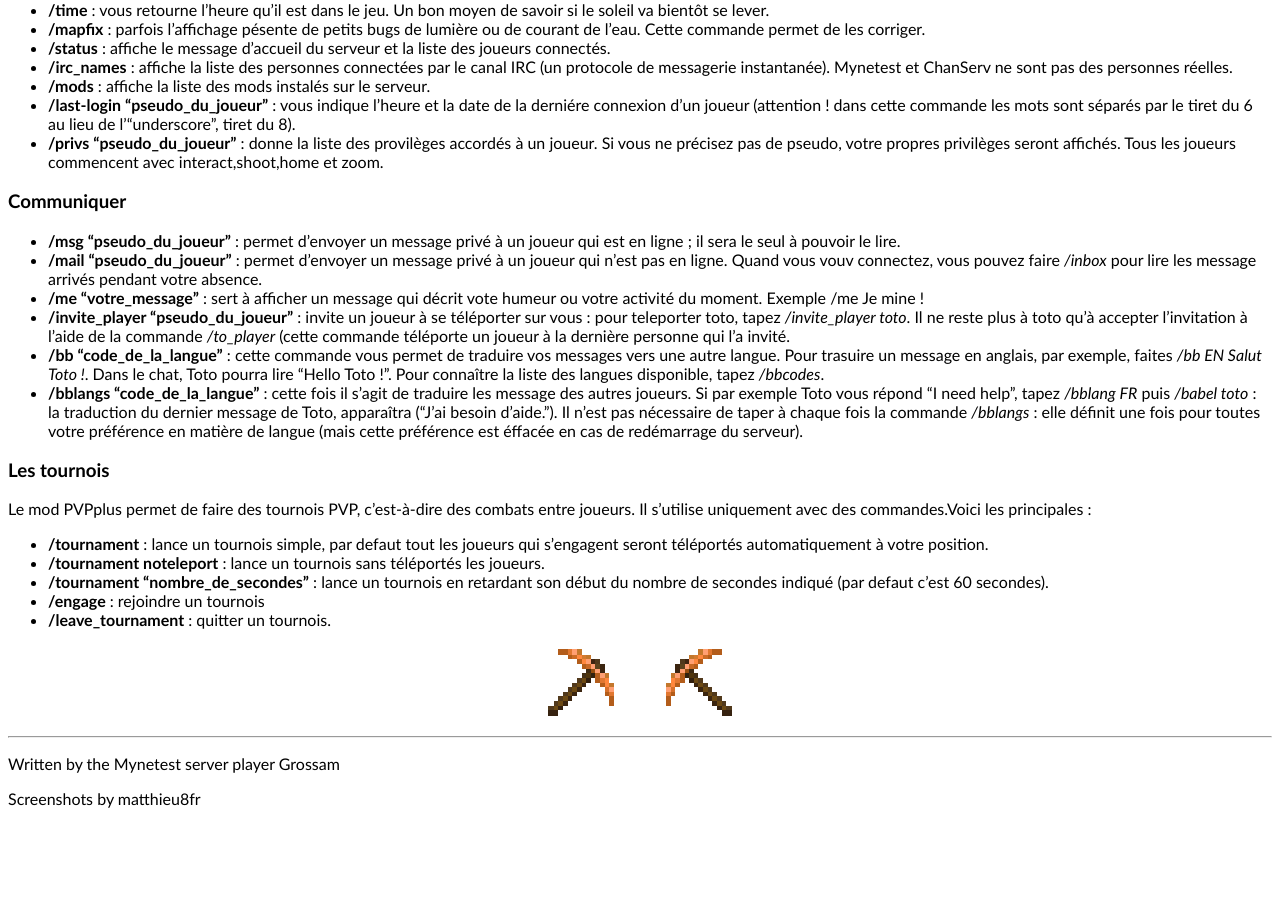
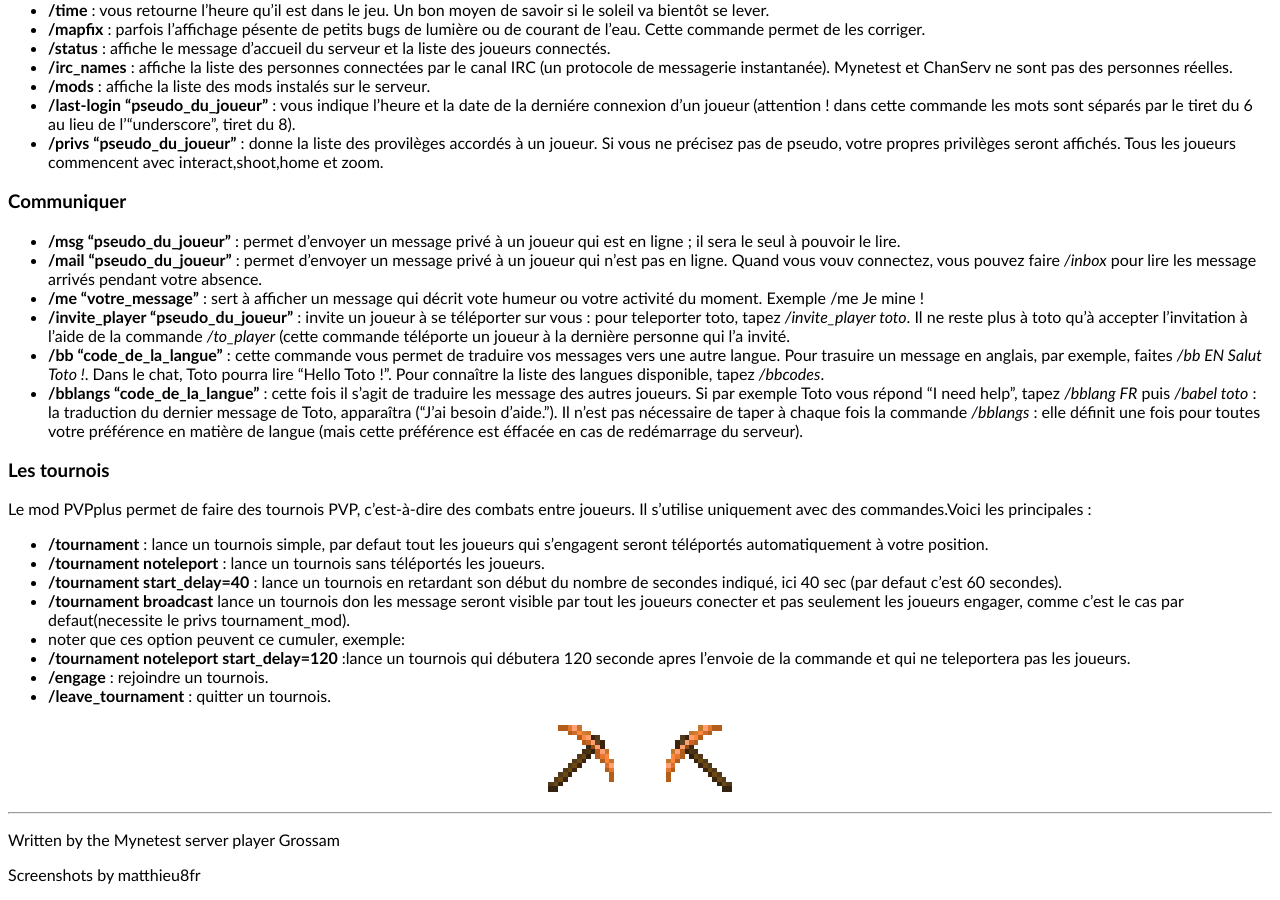
Before and after one commit to MT-Eurythmia/Eurythmia-website, a Jekyll site: the page built from premiers_pas.md, in a window 1280 px wide and 900 px high, scrolled down 22638 px. Built offline with Jekyll 4.4.1, drawn with Linux system fonts in a browser that asks for light colours; before the commit the page ends 23462 px from its top, so only the background shows below that.

Commit message:
Update premiers_pas.md
maj cmd pvpplus

```diff
--- a/premiers_pas.md
+++ b/premiers_pas.md
@@ -441,8 +441,11 @@
 
 * **/tournament** : lance un tournois simple, par defaut tout les joueurs qui s'engagent seront téléportés automatiquement à votre position.
 * **/tournament noteleport** : lance un tournois sans téléportés les joueurs.
-* **/tournament "nombre_de_secondes"** : lance un tournois en retardant son début du nombre de secondes indiqué (par defaut c'est 60 secondes).
-* **/engage** : rejoindre un tournois
+* **/tournament start_delay=40** : lance un tournois en retardant son début du nombre de secondes indiqué, ici 40 sec (par defaut c'est 60 secondes).
+* **/tournament broadcast** lance un tournois don les message seront visible par tout les joueurs conecter et pas seulement les joueurs engager, comme c'est le cas par defaut(necessite le privs tournament_mod).
+* noter que ces option peuvent ce cumuler, exemple:
+* **/tournament noteleport start_delay=120** :lance un tournois qui débutera 120 seconde apres l'envoie de la commande et qui ne teleportera pas les joueurs.
+* **/engage** : rejoindre un tournois.
 * **/leave_tournament** : quitter un tournois.
 
 ![sep](images/sep.png "sep")
```
